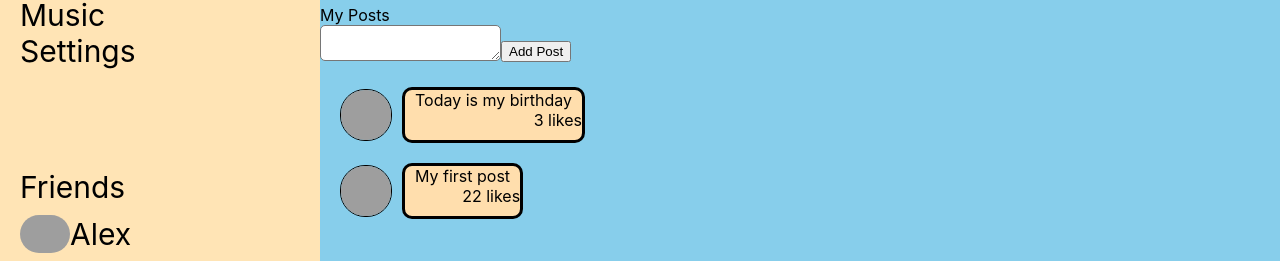
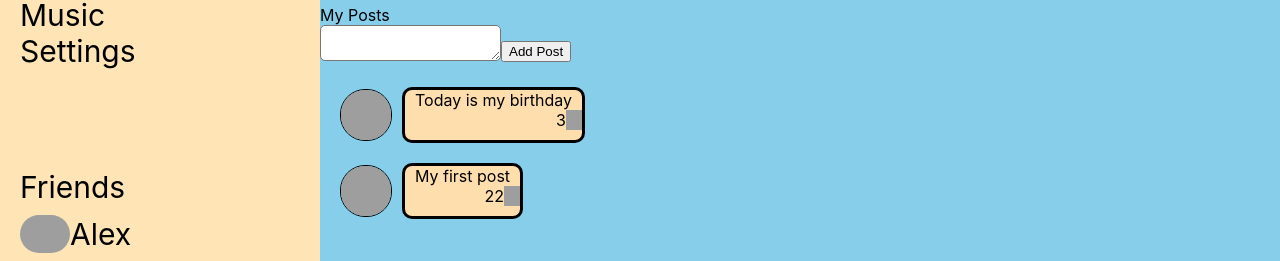
Before and after one commit to rybaaa/social-network, a React (Create React App) app: page /profile in a window 1280 px wide. Shown: the part 211-472 px from the top of the page. Built offline with nearby package versions, Linux system fonts and the light colour scheme; grey boxes are pictures that could not be loaded.

Commit message:
add new posts and messages render

```diff
--- a/src/App.tsx
+++ b/src/App.tsx
@@ -9,20 +9,29 @@ import {BrowserRouter, Route} from "react-router-dom";
 import {Music} from "./components/Music/Music";
 import {News} from "./components/News/News";
 import {Settings} from "./components/Settings/Settings";
-import state from "./redux/state";
+import state, {addMessage} from "./redux/state";
+import {addPost} from "./redux/state";
 
 function App() {
     return (
         <BrowserRouter>
             <div className='app-wrapper'>
                 <Header/>
-                <Nav state = {state.sidebarPage} />
+                <Nav state={state.sidebarPage}/>
                 <div className='app-wrapper-content'>
-                    <Route path='/profile' render={ () => <Profile state={state.profilePage}/> }/>
-                    <Route path='/messages' render={ () => <Messages state = {state.messagesPage} /> }/>
-                    <Route path='/news' render={ () => <News /> }/>
-                    <Route path='/music' render={ () => <Music /> }/>
-                    <Route path='/settings' render={ () => <Settings /> }/>
+                    <Route path='/profile' render={() =>
+                        <Profile
+                            state={state.profilePage}
+                            addPost={addPost}
+                        />}/>
+                    <Route path='/messages' render={() =>
+                        <Messages
+                            state={state.messagesPage}
+                            addMessage={addMessage}
+                        />}/>
+                    <Route path='/news' render={() => <News/>}/>
+                    <Route path='/music' render={() => <Music/>}/>
+                    <Route path='/settings' render={() => <Settings/>}/>
                 </div>
             </div>
         </BrowserRouter>
--- a/src/components/Messages/MessageItem/MessageItem.tsx
+++ b/src/components/Messages/MessageItem/MessageItem.tsx
@@ -1,12 +1,32 @@
 import React from 'react';
 import s from "../Messages.module.css";
-import {messagesType} from "../../../redux/state";
+import state, {addMessage, messagesType} from "../../../redux/state";
 
+type addNewMessageType = {
+    message: string
+    id: number
+    addMessage: (message: string) => void
 
-export const MessageItems = (props:messagesType) => {
+}
+
+export const MessageItems = (props: addNewMessageType) => {
+    let newMessage = React.createRef<HTMLTextAreaElement>()
+
+    const addMessage = () => {
+        if (newMessage.current) {
+            props.addMessage(newMessage.current.value)
+            console.log(state)
+        }
+    }
     return (
-        <div className={s.messages}>
-            {props.message}
+        <div>
+            <div className={s.messages}>
+                {props.message}
+            </div>
+            <div className={s.sendmessageblock}>
+                <textarea ref={newMessage}></textarea>
+                <button onClick={addMessage}>Send</button>
+            </div>
         </div>
     )
 }
--- a/src/components/Messages/Messages.module.css
+++ b/src/components/Messages/Messages.module.css
@@ -32,3 +32,8 @@
     width: 50px;
     border-radius: 25px
 }
+
+.sendmessageblock{
+    display: flex;
+    justify-content: flex-start;
+}
--- a/src/components/Messages/Messages.tsx
+++ b/src/components/Messages/Messages.tsx
@@ -5,16 +5,16 @@ import {MessageItems} from "./MessageItem/MessageItem";
 import {MessagesPageType} from "../../redux/state";
 
 type stateMessagesType = {
-    state:MessagesPageType
+    state: MessagesPageType
+    addMessage: (message:string) => void
 }
 
-export const Messages = (props:stateMessagesType) => {
+export const Messages = (props: stateMessagesType) => {
 
 
-    let dialogsElements = props.state.dialogs.map(el=> <DialogsItem name={el.name} id={el.id} avatar={el.avatar}/>)
+    let dialogsElements = props.state.dialogs.map(el => <DialogsItem name={el.name} id={el.id} avatar={el.avatar}/>)
 
-    let messagesElements = props.state.messages.map(el=> <MessageItems message={el.message} id = {el.id}/>)
-
+    let messagesElements = props.state.messages.map(el => <MessageItems message={el.message} id={el.id} addMessage={props.addMessage}/>)
 
 
     return (
@@ -26,5 +26,6 @@ export const Messages = (props:stateMessagesType) => {
                 {messagesElements}
             </div>
         </div>
+
     )
 }
--- a/src/components/Profile/MyPosts/MyPost.tsx
+++ b/src/components/Profile/MyPosts/MyPost.tsx
@@ -1,21 +1,34 @@
 import React from "react";
 import s from './MyPost.module.css';
 import {Post} from "./Post/Post";
-import {ProfilePageType} from "../../../redux/state";
+import {postType, ProfilePageType} from "../../../redux/state";
+
+type MyPostsTypes = {
+    posts: postType[]
+    addPost: (post: string) => void
+}
+
+export const MyPosts = (props: MyPostsTypes) => {
 
 
-export const MyPosts = (props:ProfilePageType) => {
+    let postElement = props.posts.map(el => <Post id={el.id} post={el.post} likes={el.likes}/>)
+    let newPost = React.createRef<HTMLTextAreaElement>();
 
+    let addPost = () => {
+        if (newPost.current) {
+            props.addPost(newPost.current.value)
+            newPost.current.value=''
+        }
 
-    let postElement = props.posts.map(el => <Post id = {el.id} post={el.post} likes={el.likes}/>)
+    }
 
     return (
         <div>
             <div>
                 My Posts
             </div>
-            <textarea className={s.mypost_textarea}></textarea>
-            <button className={s.button_area}>Add Post</button>
+            <textarea ref={newPost} className={s.mypost_textarea}></textarea>
+            <button onClick={addPost} className={s.button_area}>Add Post</button>
             {postElement}
         </div>
     )
--- a/src/components/Profile/MyPosts/Post/Post.module.css
+++ b/src/components/Profile/MyPosts/Post/Post.module.css
@@ -19,6 +19,7 @@
 .borderblock {
     background: navajowhite;
     min-height: 50px;
+    min-width: 100px;
     margin-left: 10px;
     border: 3px solid black;
     border-radius: 10px;
@@ -32,3 +33,7 @@
     display: flex;
     justify-content: right;
 }
+
+.likes img {
+    width: 1em;
+}
--- a/src/components/Profile/MyPosts/Post/Post.tsx
+++ b/src/components/Profile/MyPosts/Post/Post.tsx
@@ -13,7 +13,7 @@ export const Post = (props: postType) => {
                     {props.post}
                 </div>
                 <div className={s.likes}>
-                    {props.likes} likes
+                    {props.likes} <img src='https://www.svgrepo.com/show/28731/like.svg'/>
                 </div>
             </div>
 
--- a/src/components/Profile/Profile.tsx
+++ b/src/components/Profile/Profile.tsx
@@ -5,13 +5,17 @@ import {ProfilePageType} from "../../redux/state";
 
 type StatePostType = {
     state: ProfilePageType
+    addPost: (post:string) => void
 }
 
-export const Profile = (props:StatePostType) => {
+export const Profile = (props: StatePostType) => {
     return (
         <div>
             <ProfileInfo/>
-            <MyPosts posts={props.state.posts}/>
+            <MyPosts
+                posts={props.state.posts}
+                addPost={props.addPost}
+            />
         </div>
     )
 }
--- a/src/index.tsx
+++ b/src/index.tsx
@@ -2,9 +2,7 @@ import React from 'react';
 import ReactDOM from 'react-dom';
 import './index.css';
 import App from './App';
+import state, {RootStateType} from "./redux/state";
+import {renderTree} from "./render";
 
-ReactDOM.render(
-
-    <App />,
-  document.getElementById('root')
-);
+renderTree(state)
--- a/src/redux/state.ts
+++ b/src/redux/state.ts
@@ -1,3 +1,5 @@
+import {renderTree} from "../render";
+
 export type postType = {
     id:number
     post:string
@@ -40,6 +42,19 @@ export type RootStateType = {
     sidebarPage:sidebarTypePage
 }
 
+export const addPost = (post:string) => {
+    state.profilePage.posts.push(
+        {id:3, post: post, likes:0}
+    )
+    renderTree(state)
+}
+
+export const addMessage = (message:string) => {
+    state.messagesPage.messages.push(
+        {id:5, message:message}
+    )
+    renderTree(state)
+}
 
 
 let state: RootStateType = {
--- /dev/null
+++ b/src/render.tsx
@@ -0,0 +1,11 @@
+import {RootStateType} from "./redux/state";
+import ReactDOM from "react-dom";
+import App from "./App";
+import React from "react";
+
+export const renderTree = (state:RootStateType) => {
+    ReactDOM.render(
+        <App />,
+        document.getElementById('root')
+    );
+}
```
